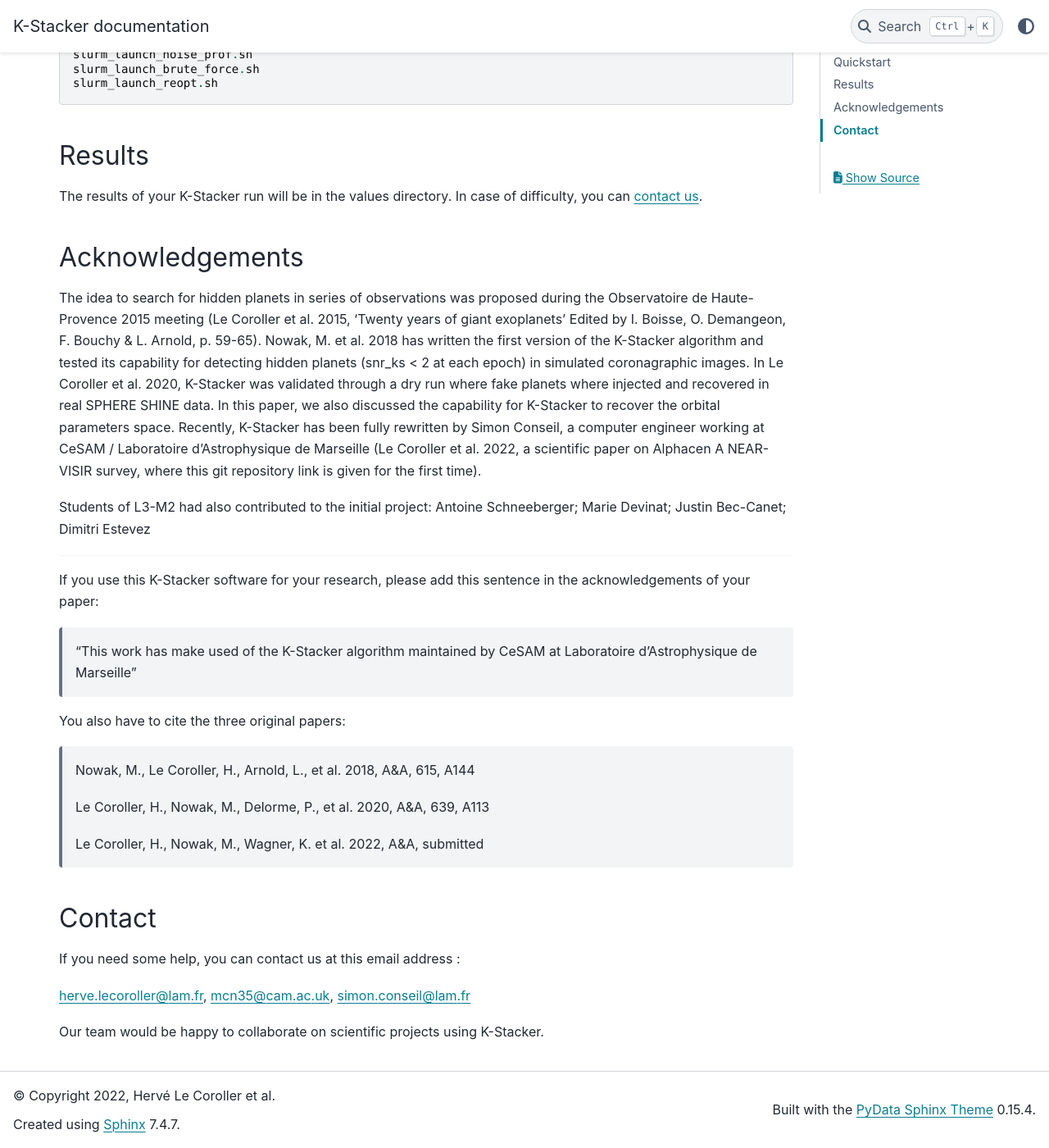
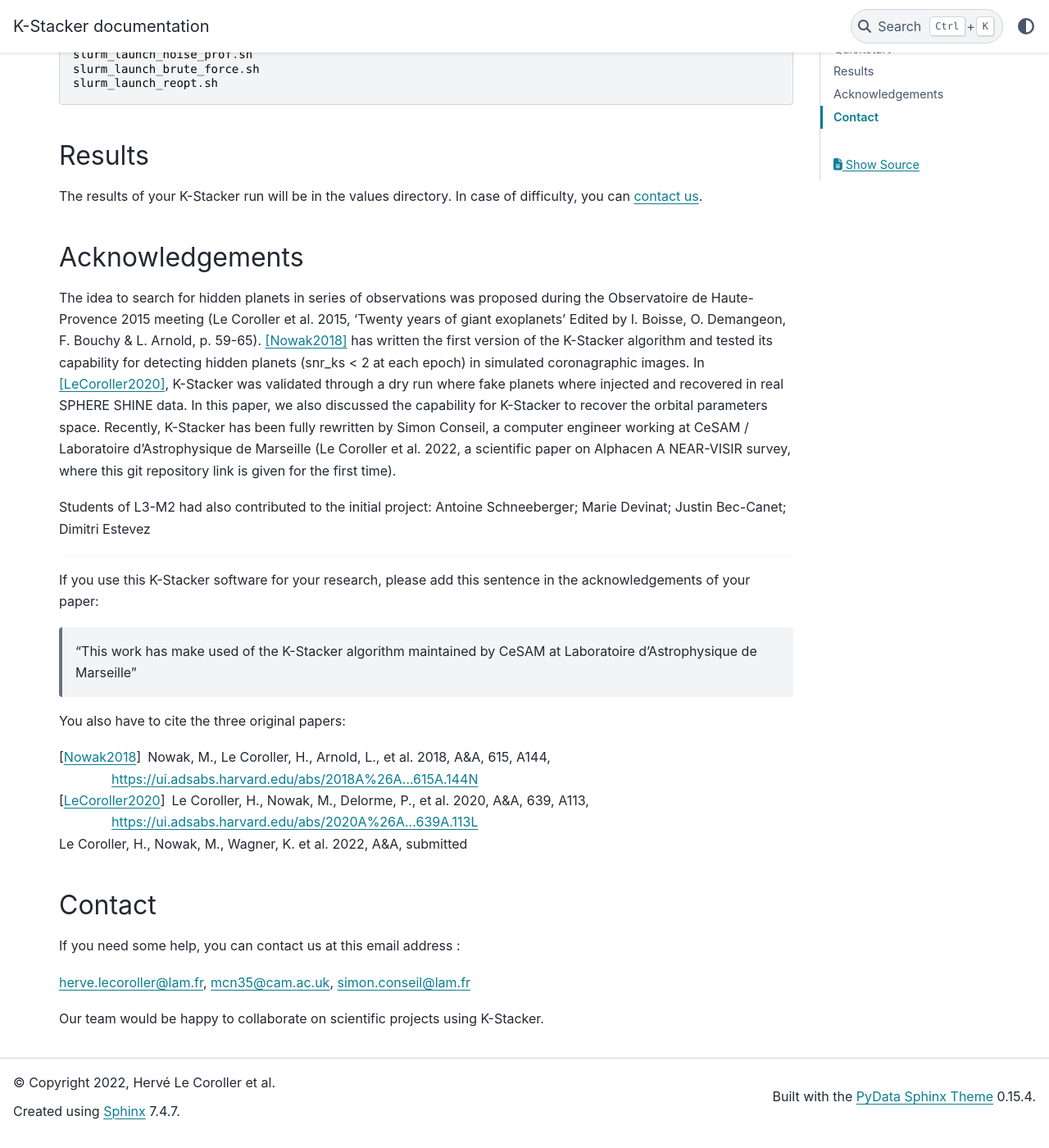
Before and after one commit to kstacker/kstacker, a Sphinx documentation site: the page built from docs/index.rst, in a window 1280 px wide and 1400 px high, scrolled down 1802 px. Shown: the whole window at 82% size. Built offline with Sphinx 7.4.7 and the PyData theme 0.15.4, drawn with Linux system fonts in a browser that asks for light colours; the version number could not be read and is left out.

Commit message:
Add links for citations

```diff
--- a/docs/index.rst
+++ b/docs/index.rst
@@ -100,11 +100,11 @@
 The idea to search for hidden planets in series of observations was proposed
 during the Observatoire de Haute-Provence 2015 meeting (Le Coroller et al. 2015,
 'Twenty years of giant exoplanets' Edited by I. Boisse, O. Demangeon, F. Bouchy
-& L. Arnold, p. 59-65). Nowak, M. et al. 2018 has written the first version of
-the |kstacker| algorithm and tested its capability for detecting hidden planets
-(snr_ks < 2 at each epoch) in simulated coronagraphic images. In Le Coroller et
-al. 2020, |kstacker| was validated through a dry run where fake planets where
-injected and recovered in real SPHERE SHINE data. In this paper, we also
+& L. Arnold, p. 59-65). [Nowak2018]_ has written the first version of the
+|kstacker| algorithm and tested its capability for detecting hidden planets
+(snr_ks < 2 at each epoch) in simulated coronagraphic images. In
+[LeCoroller2020]_, |kstacker| was validated through a dry run where fake planets
+where injected and recovered in real SPHERE SHINE data. In this paper, we also
 discussed the capability for |kstacker| to recover the orbital parameters space.
 Recently, |kstacker| has been fully rewritten by Simon Conseil, a computer
 engineer working at CeSAM / Laboratoire d'Astrophysique de Marseille (Le
@@ -124,11 +124,13 @@
 
 You also have to cite the three original papers:
 
-    Nowak, M., Le Coroller, H., Arnold, L., et al. 2018, A&A, 615, A144
+.. [Nowak2018] Nowak, M., Le Coroller, H., Arnold, L., et al. 2018, A&A, 615,
+   A144, https://ui.adsabs.harvard.edu/abs/2018A%26A...615A.144N
 
-    Le Coroller, H., Nowak, M., Delorme, P., et al. 2020, A&A, 639, A113
+.. [LeCoroller2020] Le Coroller, H., Nowak, M., Delorme, P., et al. 2020,
+   A&A, 639, A113, https://ui.adsabs.harvard.edu/abs/2020A%26A...639A.113L
 
-    Le Coroller, H., Nowak, M., Wagner, K. et al. 2022, A&A, submitted
+Le Coroller, H., Nowak, M., Wagner, K. et al. 2022, A&A, submitted
 
 .. _contact:
 
```
